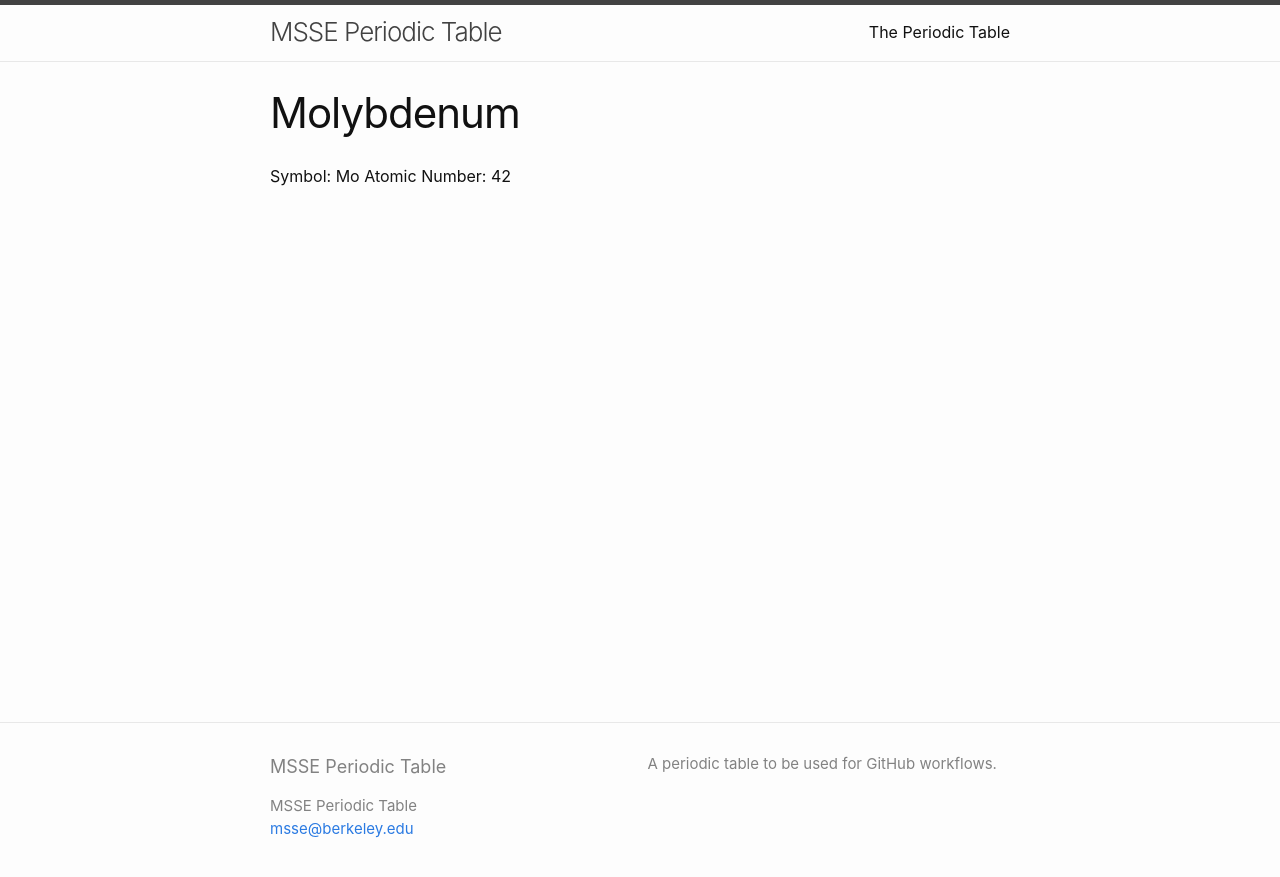
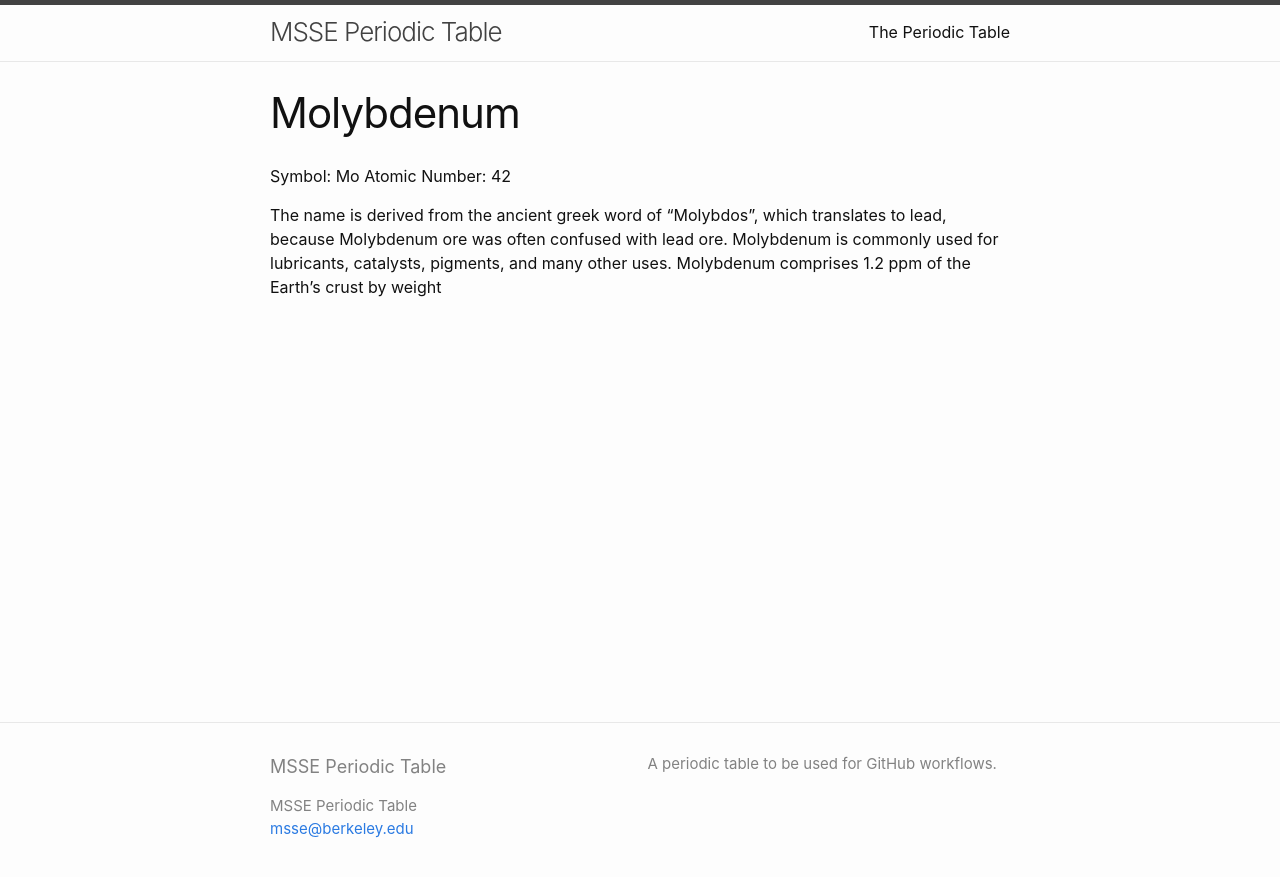
Before and after one commit to msse-chem-280-2024/periodic-table, a Jekyll site: the page built from elements/molybdenum.md, in a window 1280 px wide. Shown: the top 877 px of the page. Built offline with Jekyll 4.4.1, drawn with Linux system fonts in a browser that asks for light colours.

Commit message:
added information to molybdenum page

```diff
--- a/elements/molybdenum.md
+++ b/elements/molybdenum.md
@@ -5,3 +5,7 @@ title: Molybdenum
 
 Symbol: Mo
 Atomic Number: 42
+
+The name is derived from the ancient greek word of "Molybdos", which translates to lead, because Molybdenum ore was often confused with lead ore.
+Molybdenum is commonly used for lubricants, catalysts, pigments, and many other uses.
+Molybdenum comprises 1.2 ppm of the Earth's crust by weight
```
